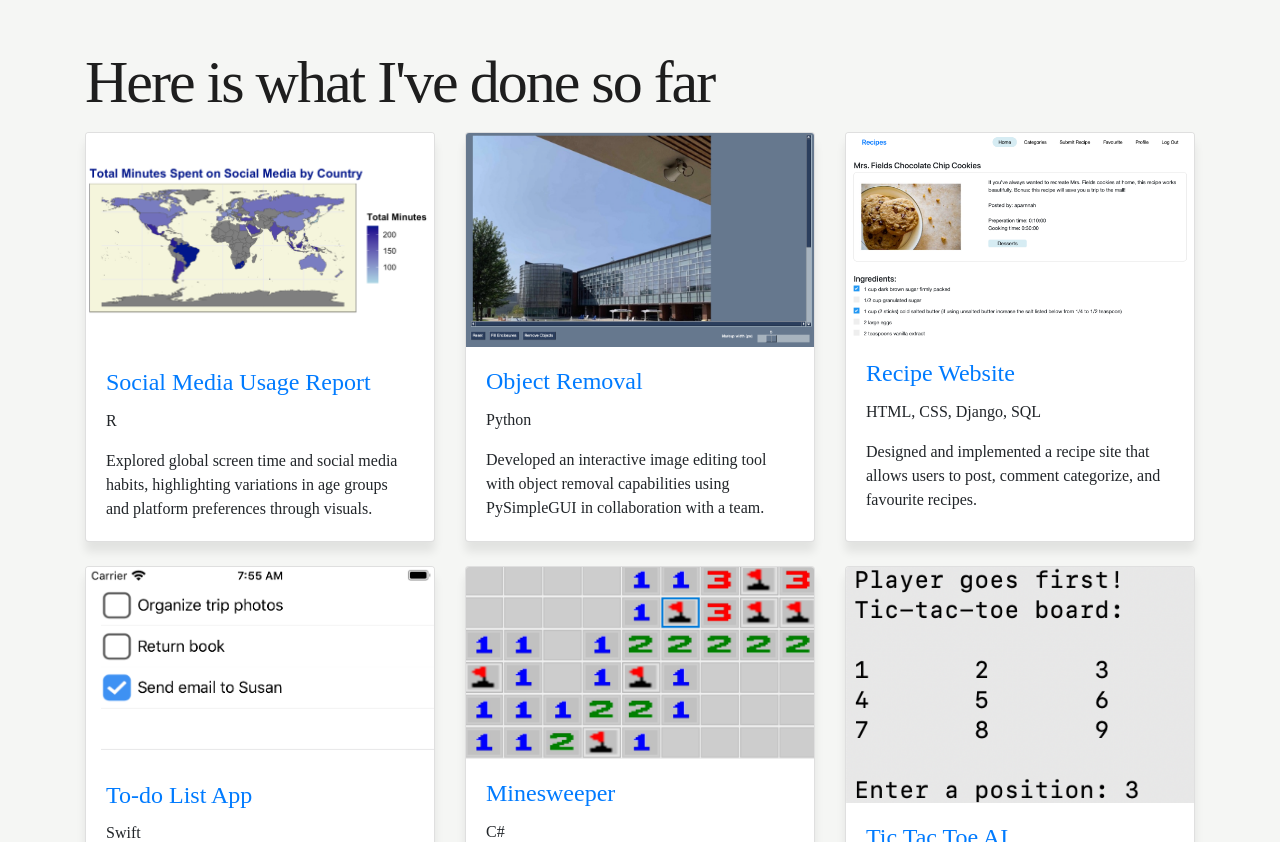
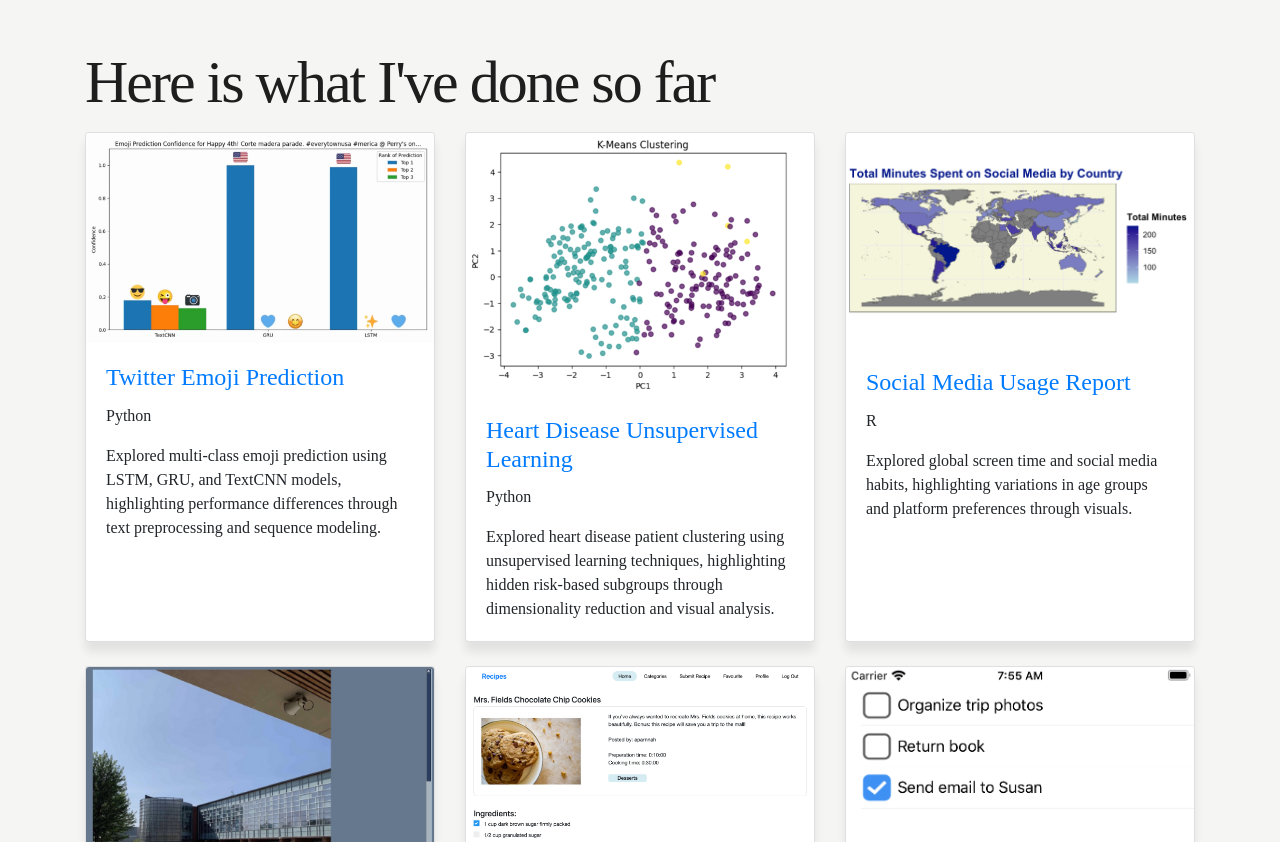
Before and after one commit to aparnnaH/aparnnaH.github.io, a website with bundled scripts: page index.html in a window 1280 px wide. Shown: the part 1520-2362 px from the top of the page. Built offline with nearby package versions, Linux system fonts and the light colour scheme.

Commit message:
Add twitter emoji and heart disease projects

```diff
--- a/index.html
+++ b/index.html
@@ -65,7 +65,7 @@
       <div class="row">
           <div class="box-shadow-full card h-100 card-style">
             <span class="about-info lead font-style-about">
-              I recently graduated with a degree in Computer Science from Ontario Tech University, and I am currently pursuing an M.Sc. in Computer Science along with a Graduate Certificate in Artificial Intelligence at the University of Colorado Boulder.
+              I graduated with a degree in Computer Science from Ontario Tech University, and I recently completed an M.Sc. in Computer Science along with a Graduate Certificate in Artificial Intelligence at the University of Colorado Boulder.
 
               <br><br>
               In my spare time I'm always hacking different projects and learning new technologies. My real strength is critical-thinking, by being able to assess why a certain solution might not work while saving time when coming up with the most efficient approach.
@@ -88,11 +88,37 @@
      <div class="row">
 
       <div class="col-lg-4 col-sm-6 mb-4 font-style">
+        <div class="card h-100 card-style">
+          <a href="https://github.com/aparnnaH/Twitter-Emoji-Prediction-Project/tree/main"><img class="card-img-top card-img-style" src="img/twitterEmojiPrediction.png" alt="twitterEmojiPrediction"></a>
+          <div class="card-body">
+            <h4 class="card-title">
+              <a href="https://github.com/aparnnaH/Twitter-Emoji-Prediction-Project/tree/main">Twitter Emoji Prediction</a>
+            </h4>
+            <p class="card-text">Python</p>
+            <p class="card-text">Explored multi-class emoji prediction using LSTM, GRU, and TextCNN models, highlighting performance differences through text preprocessing and sequence modeling.</p>
+          </div>
+        </div>
+      </div>
+
+      <div class="col-lg-4 col-sm-6 mb-4 font-style">
+        <div class="card h-100 card-style">
+          <a href="https://github.com/aparnnaH/Heart-Disease-Unsupervised-Learning/tree/main"><img class="card-img-top card-img-style" src="img/heartDiseaseClustering.png" alt="heartDiseaseClustering"></a>
+          <div class="card-body">
+            <h4 class="card-title">
+              <a href="https://github.com/aparnnaH/Heart-Disease-Unsupervised-Learning/tree/main">Heart Disease Unsupervised Learning</a>
+            </h4>
+            <p class="card-text">Python</p>
+            <p class="card-text">Explored heart disease patient clustering using unsupervised learning techniques, highlighting hidden risk-based subgroups through dimensionality reduction and visual analysis.</p>
+          </div>
+        </div>
+      </div>
+
+      <div class="col-lg-4 col-sm-6 mb-4 font-style">
       <div class="card h-100 card-style">
-        <a href="socialmediausage.html"><img class="card-img-top card-img-style" src="img/mapGraph.png" alt="mapGraph"></a>
+        <a href="https://github.com/aparnnaH/Social-Media-Usage-Report"><img class="card-img-top card-img-style" src="img/mapGraph.png" alt="mapGraph"></a>
         <div class="card-body">
           <h4 class="card-title">
-            <a href="socialmediausage.html">Social Media Usage Report</a>
+            <a href="https://github.com/aparnnaH/Social-Media-Usage-Report">Social Media Usage Report</a>
           </h4>
           <p class="card-text">R</p>
           <p class="card-text">Explored global screen time and social media habits, highlighting variations in age groups and platform preferences through visuals.</p>
```
Also changed, not shown: img/heartDiseaseClustering.png (added), img/twitterEmojiPrediction.png (added), 6 other files.
